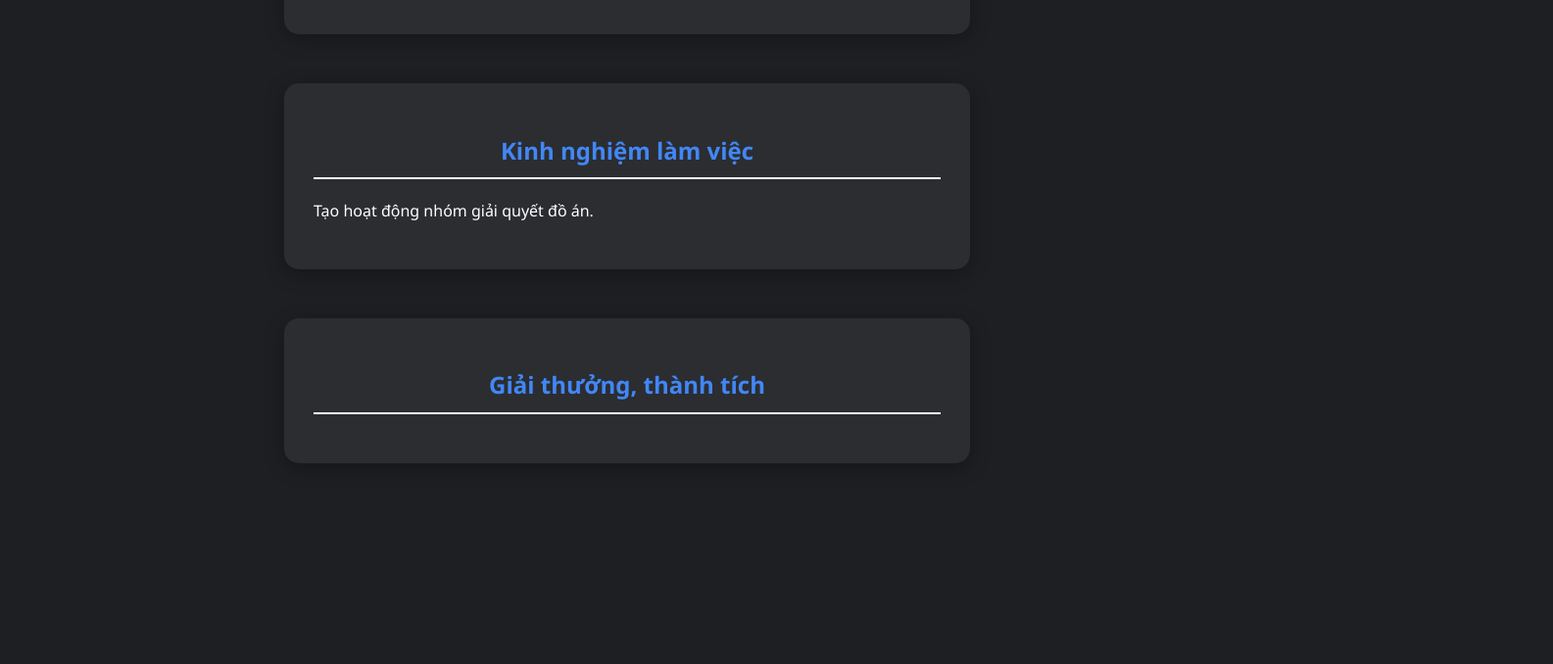
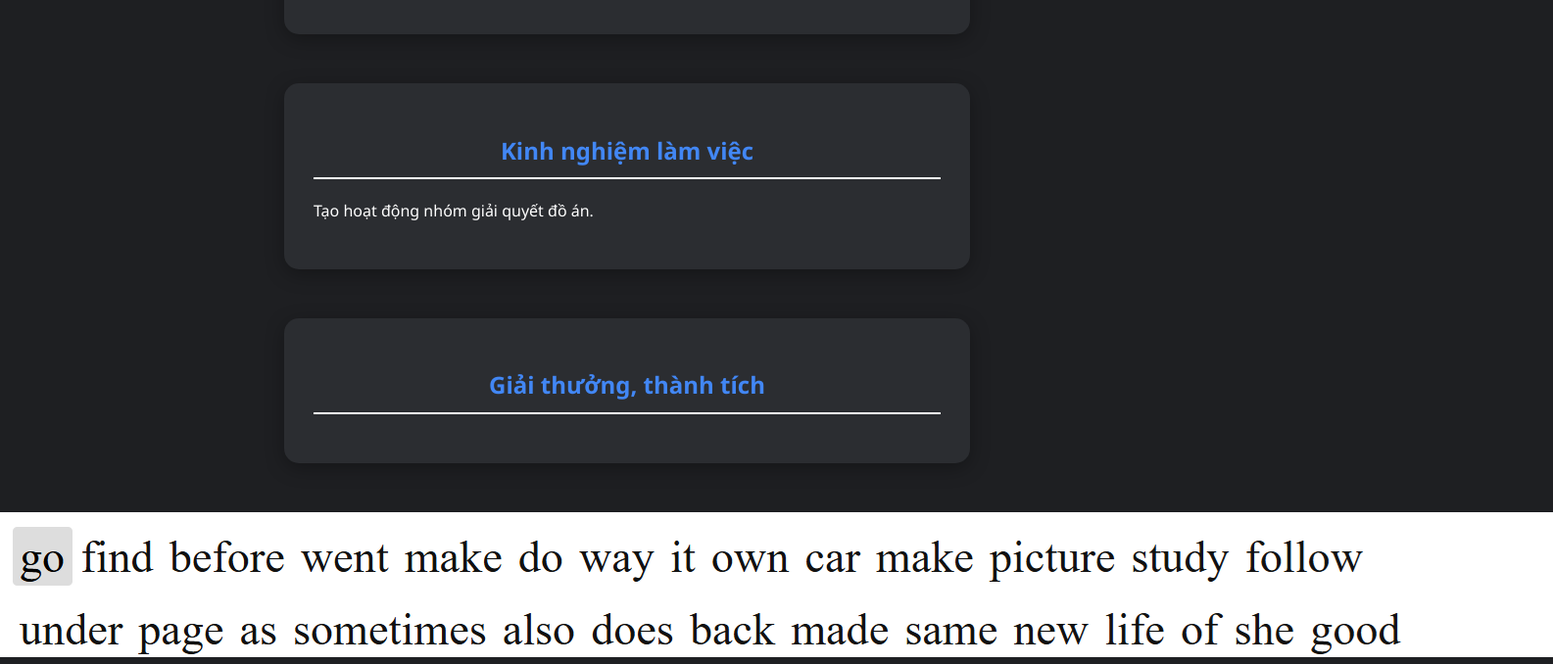
Before and after one commit to tako32/tranquocanhphuc, a plain HTML site: page index.html in a window 1280 px wide. Shown: the part 2637-3315 px from the top of the page at 98% size, 1585 px wide, since content can reach past the window. Before the commit the page ends 3160 px from the top, so only its background shows below. Drawn offline with Linux system fonts and the light colour scheme.

Commit message:
Update index.html

```diff
--- a/index.html
+++ b/index.html
@@ -159,5 +159,6 @@ html {
   <div id="giaithuong">
     <h2>Giải thưởng, thành tích</h2>
   </div>
+  <img src="Untitled.png">
 </body>
 </html>
```
